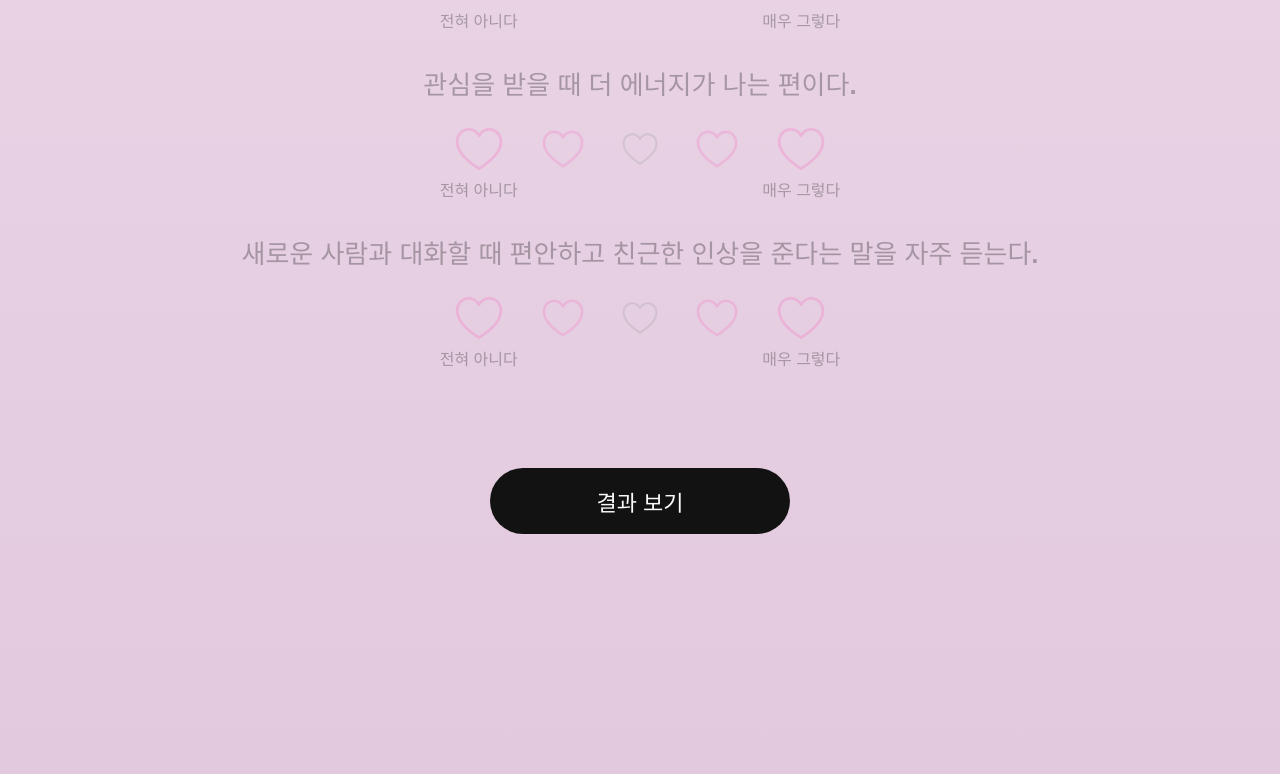
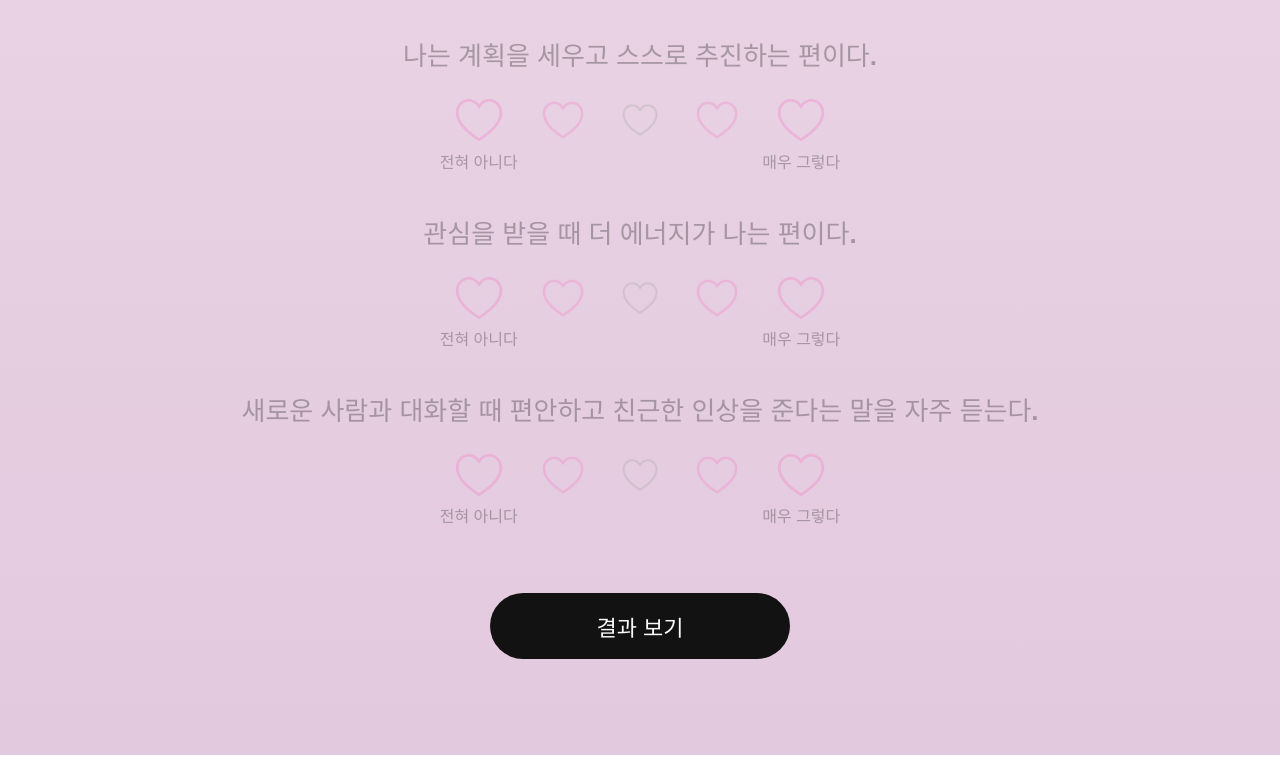
Before and after one commit to madcamp-youaresolo/frontend, a React (Vite) app: page /test-female in a window 1280 px wide. Shown: the part 3777-4551 px from the top of the page. Built offline with nearby package versions, Linux system fonts and the light colour scheme; a web font is replaced by a local one.

Commit message:
refactor: Female/MaleTestPage Header 높이 계산하여 Body에 padding-top 적용 및 코드 정리

```diff
--- a/src/pages/FemaleTestPage.jsx
+++ b/src/pages/FemaleTestPage.jsx
@@ -1,4 +1,4 @@
-import React, { useEffect, useState } from 'react';
+import React, { useState, useEffect, useRef } from 'react';
 import { useNavigate } from 'react-router-dom';
 import styled from 'styled-components';
 import Header from '../components/Header';
@@ -33,35 +33,35 @@ const originalQuestions = [
 
 function shuffleArray(arr) {
     const a = [...arr];
+
     for (let i = a.length - 1; i > 0; i--) {
         const j = Math.floor(Math.random() * (i + 1));
         [a[i], a[j]] = [a[j], a[i]];
     }
+
     return a;
 }
 
 const FemaleTestPage = () => {
-
     const navigate = useNavigate();
 
+    const [currentIndex, setCurrentIndex] = useState(0);
+    const [answers, setAnswers] = useState({});
+
     const [shuffledQuestions, setShuffledQuestions] = useState([]);
+
     useEffect(() => {
         setShuffledQuestions(shuffleArray(originalQuestions));
     }, []);
 
-
-    const [currentIndex, setCurrentIndex] = useState(0);
-
-    const [answers, setAnswers] = useState({});
-
-    const allAnswers = Object.keys(answers).length === shuffledQuestions.length;
-
+    const allAnswered =
+        shuffledQuestions.length > 0 &&
+        Object.keys(answers).length === shuffledQuestions.length;
 
     const handleAnswer = (id, score) => {
         setAnswers(prev => {
             const next = { ...prev, [id]: score };
 
-            // findIndex로 “첫 미응답 인덱스”를 정확히 찾아줍니다.
             const firstUnansweredIndex = shuffledQuestions.findIndex(q => next[q.id] === undefined);
             setCurrentIndex(
                 firstUnansweredIndex === -1
@@ -78,7 +78,8 @@ const FemaleTestPage = () => {
             정숙: 0,
             순자: 0,
             옥순: 0,
-            영자: 0
+            영자: 0,
+            현숙: 0
         };
 
         shuffledQuestions.forEach((q) => {
@@ -93,34 +94,42 @@ const FemaleTestPage = () => {
         return maxGroup[0];
     };
 
+    const  headerRef = useRef(null);
+    const [headerHeight, setHeaderHeight] = useState(0);
+
+    useEffect(() => {
+        if (headerRef.current) {
+          setHeaderHeight(headerRef.current.offsetHeight);
+        }
+    }, []);
+
     return (
         <Wrapper>
-            <HeaderWrapper>
+            <HeaderWrapper ref={headerRef}>
                 <Header />
             </HeaderWrapper>
-            <BodyWrapper>
+            <BodyWrapper $paddingTop={headerHeight}>
                 <QuestionList>
-                    {shuffledQuestions.map((question, index) => (
+                    {shuffledQuestions.map((q, index) => (
                         <QuestionItem
-                            key={question.id}
-                            question={question.text}
+                            key={q.id}
+                            question={q.text}
                             index={index}
-                            selected={answers[question.id]}
+                            selected={answers[q.id]}
                             isActive={index === currentIndex}
                             isPast={index < currentIndex}
                             isFuture={index > currentIndex}
-                            onSelect={(score) => handleAnswer(question.id, score)}
+                            onSelect={(score) => handleAnswer(q.id, score)}
                         />
                     ))}
                 </QuestionList>
             </BodyWrapper>
             <ResultButton
                 onClick={() => {
-                        if (!allAnswers) {
+                    if (!allAnswered) {
                         return alert("모든 문항에 답하지 않았습니다.");
                     }
                     const result = calculateResult();
-                        // Result page로 넘어가기
                     navigate('/test-result', { state: { result } });
                 }}
             >
@@ -149,17 +158,21 @@ const HeaderWrapper = styled.div`
 `;
 
 const BodyWrapper = styled.div`
+    flex: 1;
+    display: flex;
+    flex-direction: column;
     overflow-y: auto;
-    padding: 2vh;
-    margin-top: 100px;
+    align-items: center;
+    padding-top: ${({ $paddingTop }) => `${$paddingTop + 20}px`};
+    padding-right: 2vw;
+    padding-left: 2vw;
 `;
 
 const QuestionList = styled.div`
     display: flex;
     flex-direction: column;
     align-items: center;
-  gap: 4vh;
-  padding-bottom: 7vh;
+    gap: 5vh;
 `;
 
 const ResultButton = styled.button`
@@ -172,12 +185,11 @@ const ResultButton = styled.button`
     border-radius: 100px;
     border: none;
     display : block;
-    margin: 3vh auto 30vh auto;
+    margin: 8vh auto 12vh auto;
     display: flex;
     justify-content: center;
     align-items: center;
-    transition: background-color 0.4s ease-in-out;
-
+    transition: background-color 0.3s ease-in-out;
 
     &:hover {
         background-color: #F575C2;
--- a/src/pages/MaleTestPage.jsx
+++ b/src/pages/MaleTestPage.jsx
@@ -1,12 +1,10 @@
-// src/pages/MaleTestPage.jsx
-import React, { useEffect, useState } from 'react'
-import { useNavigate } from 'react-router-dom'
-import styled from 'styled-components'
-import Header from '../components/Header'
-import QuestionItem from '../components/QuestionItem'
+import React, { useState, useEffect, useRef } from 'react';
+import { useNavigate } from 'react-router-dom';
+import styled from 'styled-components';
+import Header from '../components/Header';
+import QuestionItem from '../components/QuestionItem';
 
 const originalQuestions = [
-  // (여기에 Male 전용 질문 배열을 넣으세요)
   { id: 1, text: '나는 책임감 있고 신중한 편이다.', group: '영수' },
   { id: 2, text: '말보다 경청하는 자세를 중요하게 생각한다.', group: '영수' },
   { id: 3, text: '연애에서도 먼저 리드하고 싶어 하는 편이다.', group: '영수' },
@@ -30,73 +28,97 @@ const originalQuestions = [
   { id: 21, text: '감정에 솔직하고, 상대방에게 애정 표현을 자주 한다.', group: '영호' },
   { id: 22, text: '귀엽다거나 친근하다는 말을 종종 듣는다.', group: '영호' },
   { id: 23, text: '편안한 연애를 추구하고, 상대에게 기댈 줄 안다.', group: '영호' },
-  { id: 24, text: '사람들과 금방 가까워지고, 밝은 에너지가 있다는 소리를 듣는다.', group: '영호' },
-]
+  { id: 24, text: '사람들과 금방 가까워지고, 밝은 에너지가 있다는 소리를 듣는다.', group: '영호' }
+];
 
 function shuffleArray(arr) {
-  const a = [...arr]
+  const a = [...arr];
+
   for (let i = a.length - 1; i > 0; i--) {
-    const j = Math.floor(Math.random() * (i + 1))
-    ;[a[i], a[j]] = [a[j], a[i]]
+    const j = Math.floor(Math.random() * (i + 1));
+    ;[a[i], a[j]] = [a[j], a[i]];
   }
-  return a
+
+  return a;
 }
 
 const MaleTestPage = () => {
-  const navigate = useNavigate()
-  const [shuffledQuestions, setShuffledQuestions] = useState([])
+  const navigate = useNavigate();
+
   const [currentIndex, setCurrentIndex] = useState(0)
   const [answers, setAnswers] = useState({})
 
+  const [shuffledQuestions, setShuffledQuestions] = useState([]);
+
   useEffect(() => {
-    setShuffledQuestions(shuffleArray(originalQuestions))
-  }, [])
+    setShuffledQuestions(shuffleArray(originalQuestions));
+  }, []);
 
   const allAnswered =
     shuffledQuestions.length > 0 &&
-    Object.keys(answers).length === shuffledQuestions.length
+    Object.keys(answers).length === shuffledQuestions.length;
 
   const handleAnswer = (id, score) => {
-    setAnswers((prev) => {
-      const next = { ...prev, [id]: score }
-      const firstUnansweredIndex = shuffledQuestions.findIndex(
-        (q) => next[q.id] === undefined
-      )
-      setCurrentIndex(
-        firstUnansweredIndex === -1
-          ? shuffledQuestions.length
-          : firstUnansweredIndex
-      )
-      return next
-    })
-  }
+    setAnswers(prev => {
+      const next = { ...prev, [id]: score };
+
+      const firstUnansweredIndex = shuffledQuestions.findIndex(q => next[q.id] === undefined);
+        setCurrentIndex(
+          firstUnansweredIndex === -1
+            ? shuffledQuestions.length
+            : firstUnansweredIndex
+        );
+        return next;
+    });
+  };
 
   const calculateResult = () => {
-    const scores = {}
+    const scores = {
+      영수: 0,
+      상철: 0,
+      광수: 0,
+      영식: 0,
+      영철: 0,
+      영호: 0
+    };
+
     shuffledQuestions.forEach((q) => {
-      scores[q.group] = (scores[q.group] || 0) + (answers[q.id] || 0)
-    })
-    return Object.entries(scores).reduce((max, cur) =>
-      cur[1] > max[1] ? cur : max
-    )[0]
-  }
+      const score = answers[q.id] || 0;
+      scores[q.group] += score;
+    });
+
+    const maxGroup = Object.entries(scores).reduce((max, curr) => {
+      return curr[1] > max[1] ? curr : max;
+    });
+
+    return maxGroup[0];
+  };
+
+  const  headerRef = useRef(null);
+  const [headerHeight, setHeaderHeight] = useState(0);
+
+  useEffect(() => {
+    if (headerRef.current) {
+      setHeaderHeight(headerRef.current.offsetHeight);
+    }
+  }, []);
 
   return (
     <Wrapper>
-      <HeaderWrapper>
+      <HeaderWrapper ref={headerRef}>
         <Header />
       </HeaderWrapper>
-      <BodyWrapper>
+      <BodyWrapper $paddingTop={headerHeight}>
         <QuestionList>
-          {shuffledQuestions.map((q, idx) => (
+          {shuffledQuestions.map((q, index) => (
             <QuestionItem
               key={q.id}
               question={q.text}
-              index={idx}
+              index={index}
               selected={answers[q.id]}
-              isActive={idx === currentIndex}
-              isPast={idx < currentIndex}
-              isFuture={idx > currentIndex}
+              isActive={index === currentIndex}
+              isPast={index < currentIndex}
+              isFuture={index > currentIndex}
               onSelect={(score) => handleAnswer(q.id, score)}
             />
           ))}
@@ -105,19 +127,19 @@ const MaleTestPage = () => {
       <ResultButton
         onClick={() => {
           if (!allAnswered) {
-            return alert('모든 문항에 답하지 않았습니다.')
+            return alert("모든 문항에 답하지 않았습니다.");
           }
-          const result = calculateResult()
-          navigate('/test-result', { state: { result } })
+          const result = calculateResult();
+          navigate('/test-result', { state: { result } });
         }}
       >
         결과 보기
       </ResultButton>
     </Wrapper>
-  )
+  );
 }
 
-export default MaleTestPage
+export default MaleTestPage;
 
 const Wrapper = styled.div`
   width: 100%;
@@ -125,7 +147,7 @@ const Wrapper = styled.div`
   background: linear-gradient(to bottom, #ffffff, #e3c9de);
   display: flex;
   flex-direction: column;
-`
+`;
 
 const HeaderWrapper = styled.div`
   position: fixed;
@@ -133,39 +155,47 @@ const HeaderWrapper = styled.div`
   left: 0;
   width: 100%;
   z-index: 10;
-`
+`;
 
 const BodyWrapper = styled.div`
+  flex: 1;
+  display: flex;
+  flex-direction: column;
   overflow-y: auto;
-  padding: 2vh;
-  margin-top: 100px;
-`
+  align-items: center;
+  padding-top: ${({ $paddingTop }) => `${$paddingTop + 20}px`};
+  padding-right: 2vw;
+  padding-left: 2vw;
+`;
 
 const QuestionList = styled.div`
   display: flex;
   flex-direction: column;
   align-items: center;
-  gap: 4vh;
-  padding-bottom: 7vh;
-`
+  gap: 5vh;
+`;
 
 const ResultButton = styled.button`
   width: clamp(200px, 36vw, 300px);
   aspect-ratio: 5 / 1.1;
   font-size: clamp(14px, 2vw, 22px);
   font-weight: 400;
-  color: #fafafa;
+  color: #FAFAFA;
   background-color: #121212;
   border-radius: 100px;
   border: none;
   display: block;
-  margin: 3vh auto 30vh;
+  margin: 8vh auto 12vh auto;
   display: flex;
   justify-content: center;
   align-items: center;
-  transition: background-color 0.4s ease-in-out;
+  transition: background-color 0.3s ease-in-out;
 
   &:hover {
     background-color: #f575c2;
   }
-`
+
+  &:focus {
+    outline: none;
+  }
+`;
```
Lines whose indentation alone changed are shown as unchanged.
